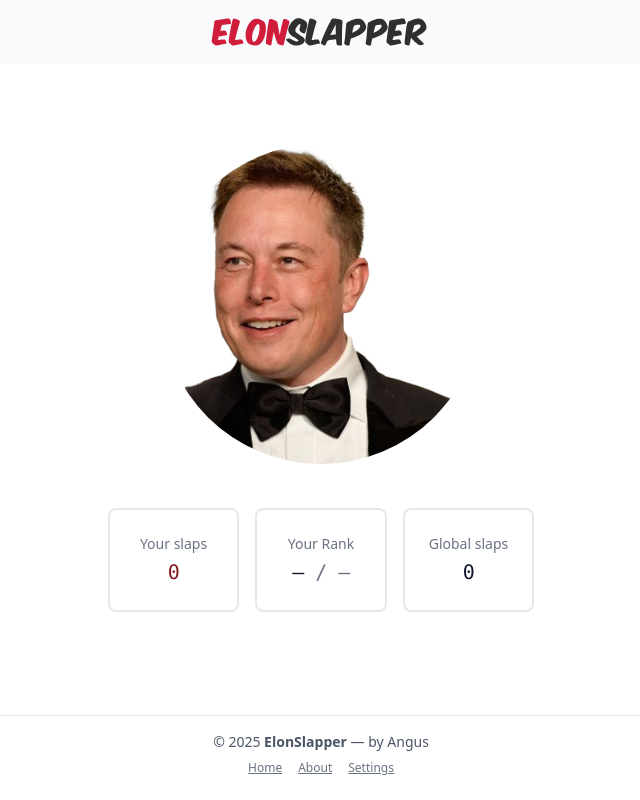
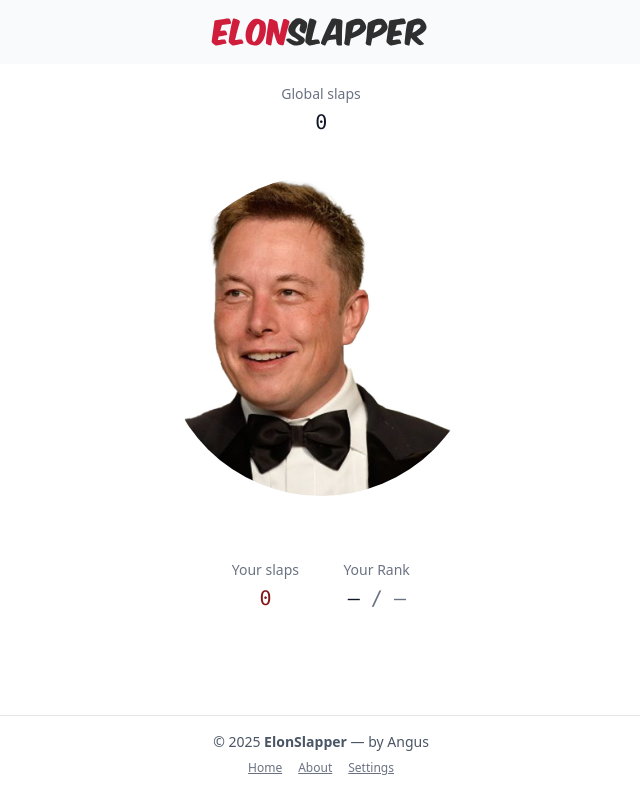
Before and after one commit to ElonSlapper/elonslapper-frontend, a Vue app: page / in a window 1280 px wide. Shown: the whole page, without its empty margins (319-959 px from the left). Built offline with nearby package versions, Linux system fonts and the light colour scheme; no server answers.

Commit message:
GlobalSlap component

```diff
--- /dev/null
+++ b/src/components/GlobalCount.vue
@@ -0,0 +1,16 @@
+<template>
+  <div class=" text-center overflow-hidden">
+    <dt class="truncate text-sm font-medium text-gray-500">Global slaps</dt>
+    <dd class="mt-1 font-mono lg:text-xl tracking-tight text-gray-900">
+      <div class="overflow-x-auto whitespace-nowrap max-w-full scrollbar-thin">
+        {{ globalSlaps }}
+      </div>
+    </dd>
+  </div>
+</template>
+
+<script setup lang="ts">
+defineProps<{
+  globalSlaps: string
+}>()
+</script>
--- a/src/components/SlapImage.vue
+++ b/src/components/SlapImage.vue
@@ -3,7 +3,7 @@
     :src="image"
     alt="Elon"
     :class="[
-      'w-80 h-80 rounded-full mb-6 transition duration-200 touch-manipulation select-none pointer-events-auto stop-long-press',
+      'h-70 w-70 md:w-80 md:h-80 rounded-full transition duration-200 touch-manipulation select-none pointer-events-auto stop-long-press',
       isClicked ? 'cursor-clicked' : 'custom-cursor'
     ]"
     @click="onClick"
--- a/src/components/SlapStats.vue
+++ b/src/components/SlapStats.vue
@@ -1,8 +1,8 @@
 <template>
   <div class="text-center">
-    <dl class="mt-5 grid grid-cols-2 gap-4 sm:grid-cols-3">
+    <dl class="mt-2 grid grid-cols-1 md:grid-cols-2 gap-3">
       <!-- Your Slaps -->
-      <div class="overflow-hidden px-4 py-5 sm:p-6 border-2 border-gray-200 rounded-lg">
+      <div class="overflow-hiddenp-2 p-4  rounded-lg">
         <dt class="truncate text-sm font-medium text-gray-500">Your slaps</dt>
         <dd class="mt-1 font-mono lg:text-xl tracking-tight text-red-900">
           <div class="overflow-x-auto whitespace-nowrap max-w-full scrollbar-thin">
@@ -12,7 +12,7 @@
       </div>
 
       <!-- Rank -->
-      <div class="overflow-hidden px-4 py-5 sm:p-6 border-2 border-gray-200 rounded-lg">
+      <div class="overflow-hidden p-4 rounded-lg">
         <dt class="truncate text-sm font-medium text-gray-500">Your Rank</dt>
         <dd class="mt-1 font-mono lg:text-xl tracking-tight text-gray-900">
           <div class="overflow-x-auto whitespace-nowrap max-w-full scrollbar-thin">
@@ -22,15 +22,6 @@
         </dd>
       </div>
 
-      <!-- Global Slaps -->
-      <div class="col-span-2 sm:col-span-1 overflow-hidden px-4 py-5 sm:p-6 border-2 border-gray-200 rounded-lg">
-        <dt class="truncate text-sm font-medium text-gray-500">Global slaps</dt>
-        <dd class="mt-1 font-mono lg:text-xl tracking-tight text-gray-900">
-          <div class="overflow-x-auto whitespace-nowrap max-w-full scrollbar-thin">
-            {{ globalSlaps }}
-          </div>
-        </dd>
-      </div>
     </dl>
   </div>
 </template>
@@ -39,7 +30,6 @@
 <script setup lang="ts">
 defineProps<{
   storeCount: string
-  globalSlaps: string
   rank: string
   totalUsers: string
 }>()
--- a/src/components/SlapZone.vue
+++ b/src/components/SlapZone.vue
@@ -1,5 +1,6 @@
 <template>
-  <div class="flex flex-col items-center">
+  <div class="flex flex-col items-center gap-y-10">
+    <GlobalCount :globalSlaps="formattedGlobalSlaps" />
     <SlapImage
       :image="currentImage"
       :isClicked="isCursorClicked"
@@ -8,7 +9,6 @@
 
     <SlapStats
       :storeCount="formattedStoreCount"
-      :globalSlaps="formattedGlobalSlaps"
       :rank="formattedRank"
       :totalUsers="formattedTotalUsers"
     />
@@ -19,6 +19,8 @@
 import { ref, computed, onMounted, onUnmounted } from 'vue'
 import SlapImage from './SlapImage.vue'
 import SlapStats from './SlapStats.vue'
+import GlobalCount from './GlobalCount.vue'
+
 import { useSlapStore } from '@/stores/slap'
 import elonImage from '@/assets/elon.jpg'
 import slappedImage from '@/assets/slapped.jpg'
--- a/src/views/MainLayout.vue
+++ b/src/views/MainLayout.vue
@@ -1,5 +1,5 @@
 <template>
-  <div class="container mx-auto p-5 mt-15 max-w-7xl px-6 lg:px-8">
+  <div class="container mx-auto p-5 max-w-7xl px-6 lg:px-8">
     <slot></slot>
   </div>
 </template>
```
